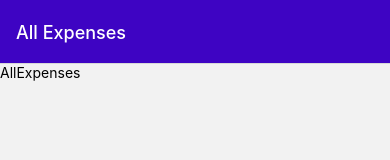
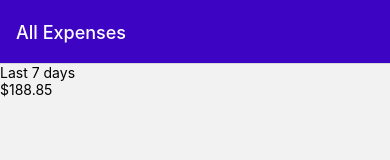
Before and after one commit to zhankaam/react-native-course, a React Native app: screen /AllExpenses in a window 390 px wide. Shown: the top 160 px of the page. Built offline with nearby package versions, Linux system fonts and the light colour scheme.

Commit message:
007: Adding Dummy Expense Data

```diff
--- a/components/ExpensesList.tsx
+++ b/components/ExpensesList.tsx
@@ -1,12 +1,8 @@
-import {View, Text} from 'react-native';
+import {FlatList} from 'react-native';
 import React from 'react';
 
 const ExpensesList = () => {
-  return (
-    <View>
-      <Text>ExpensesList</Text>
-    </View>
-  );
+  return <FlatList />;
 };
 
 export default ExpensesList;
--- a/components/ExpensesOutput.tsx
+++ b/components/ExpensesOutput.tsx
@@ -4,13 +4,55 @@ import ExpensesSummary from './ExpensesSummary';
 import ExpensesList from './ExpensesList';
 
 type PropsType = {
-  expenses: any;
+  expenses: ExpenseDataType[];
+  expensesPeriod: string;
 };
 
-const ExpensesOutput: React.FC<PropsType> = ({expenses}) => {
+export type ExpenseDataType = {
+  id: string;
+  description: string;
+  amount: number;
+  date: Date;
+};
+
+const DUMMY_EXPENSES = [
+  {
+    id: 'e1',
+    description: 'A pair of shoes',
+    amount: 59.99,
+    date: new Date('2021-12-19'),
+  },
+  {
+    id: 'e2',
+    description: 'A pair of trousers',
+    amount: 89.29,
+    date: new Date('2022-01-05'),
+  },
+  {
+    id: 'e3',
+    description: 'Some bananas',
+    amount: 5.99,
+    date: new Date('2021-12-01'),
+  },
+  {
+    id: 'e4',
+    description: 'A book',
+    amount: 14.99,
+    date: new Date('2022-02-19'),
+  },
+  {
+    id: 'e5',
+    description: 'Another book',
+    amount: 18.59,
+    date: new Date('2022-02-18'),
+  },
+];
+
+// expenses,
+const ExpensesOutput: React.FC<PropsType> = ({expensesPeriod}) => {
   return (
     <View>
-      <ExpensesSummary />
+      <ExpensesSummary expenses={DUMMY_EXPENSES} periodName={expensesPeriod} />
       <ExpensesList />
     </View>
   );
--- a/components/ExpensesSummary.tsx
+++ b/components/ExpensesSummary.tsx
@@ -1,11 +1,21 @@
 import {View, Text} from 'react-native';
 import React from 'react';
+import {ExpenseDataType} from './ExpensesOutput';
 
-const ExpensesSummary = () => {
+type PropsType = {
+  expenses: ExpenseDataType[];
+  periodName: string;
+};
+
+const ExpensesSummary: React.FC<PropsType> = ({expenses, periodName}) => {
+  const expensesSum = expenses.reduce((sum, expense) => {
+    return sum + expense.amount;
+  }, 0);
+
   return (
     <View>
-      <Text>Last 7 days</Text>
-      <Text>$177.95</Text>
+      <Text>{periodName}</Text>
+      <Text>${expensesSum.toFixed(2)}</Text>
     </View>
   );
 };
--- a/screens/AllExpenses.tsx
+++ b/screens/AllExpenses.tsx
@@ -1,12 +1,8 @@
 import React from 'react';
-import {Text, StyleSheet, View} from 'react-native';
+import ExpensesOutput from '../components/ExpensesOutput';
 
 export function AllExpenses() {
-  return (
-    <View>
-      <Text>AllExpenses</Text>
-    </View>
-  );
+  return <ExpensesOutput expensesPeriod="Last 7 days" />;
 }
 
 // const styles = StyleSheet.create({});
```
